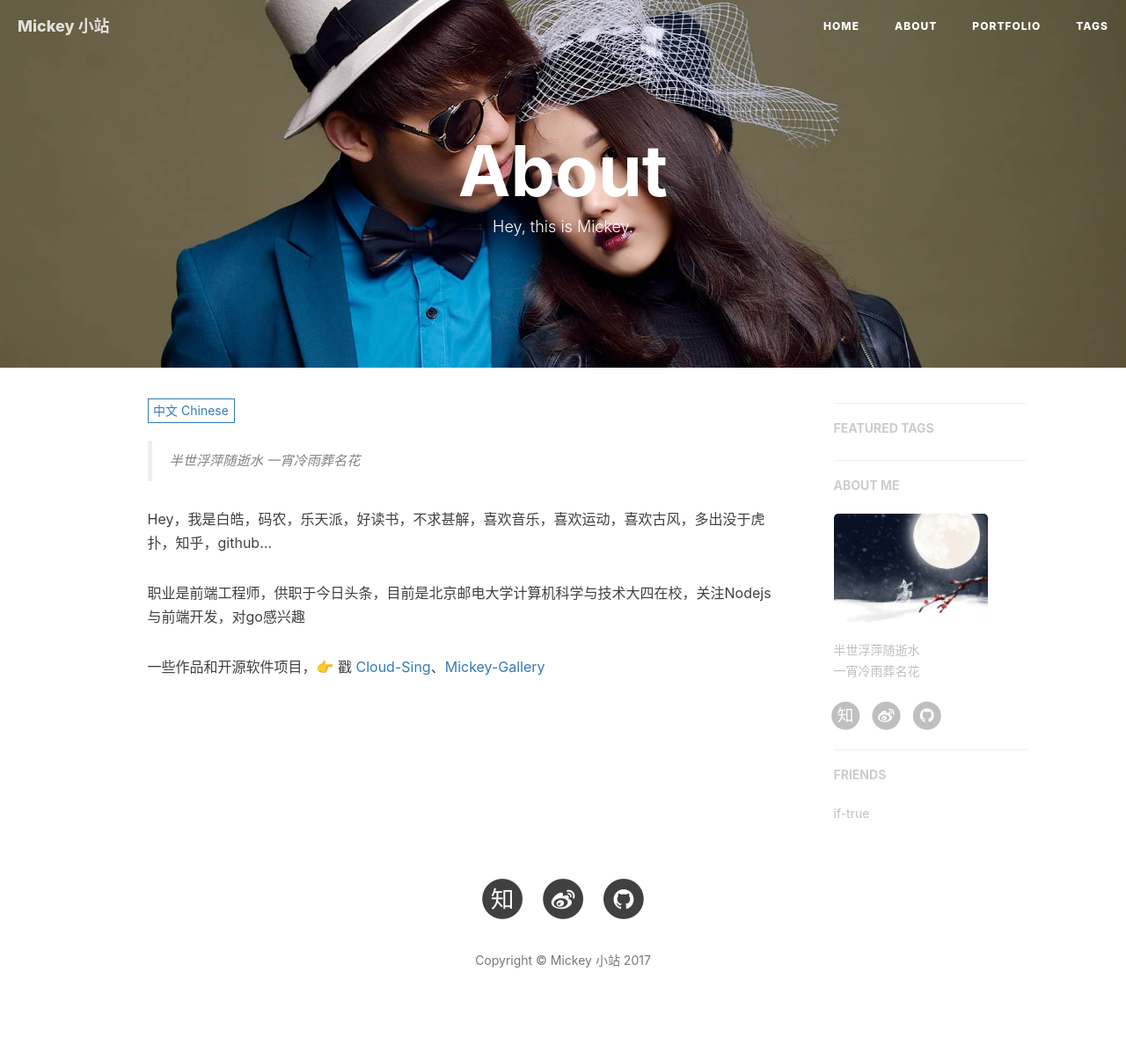
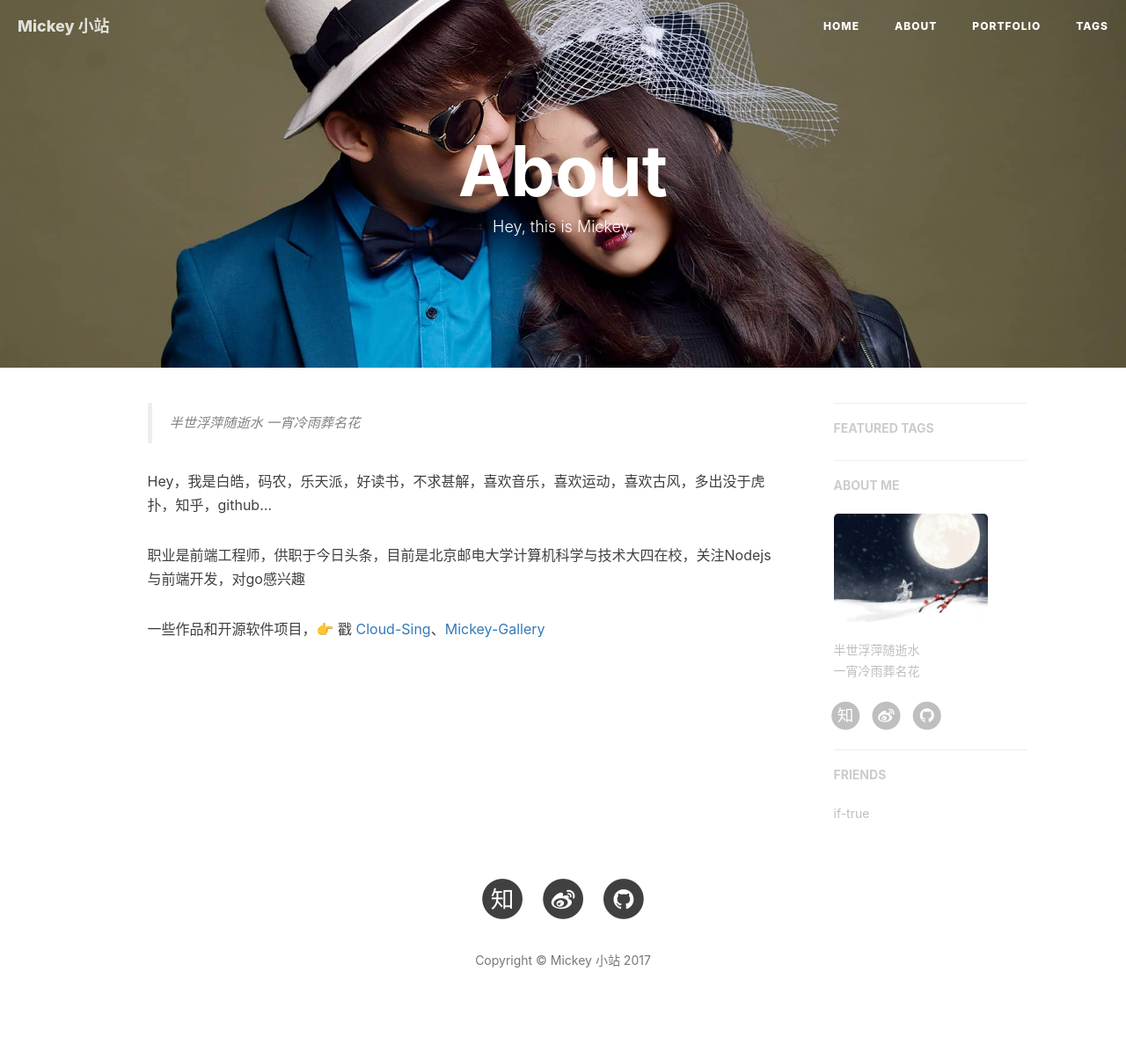
Before and after one commit to mickey0524/mickey0524.github.io, a Jekyll site: the page built from about.html, in a window 1280 px wide. Shown: the whole page at 88% size. Built offline with Jekyll 4.4.1, drawn with Linux system fonts in a browser that asks for light colours; nearby versions of some CDN libraries; comment, search, counter and statistics services are not loaded.

Commit message:
fix(config): change config

```diff
--- a/about.html
+++ b/about.html
@@ -6,10 +6,10 @@ header-img: "img/about-bg.jpg"
 ---
 
 <!-- Language Selector -->
-<select class="sel-lang" onchange= "onLanChange(this.options[this.options.selectedIndex].value)">
+<!-- <select class="sel-lang" onchange= "onLanChange(this.options[this.options.selectedIndex].value)">
     <option value="0" selected> 中文 Chinese </option>
     <option value="1"> 英文 English </option>
-</select>
+</select> -->
 
 <!-- Chinese Version -->
 <div class="zh post-container">
@@ -18,10 +18,10 @@ header-img: "img/about-bg.jpg"
 </div>
 
 <!-- English Version -->
-<div class="en post-container">
+<!-- <div class="en post-container">
     {% capture about_en %}{% include about/en.md %}{% endcapture %}
     {{ about_en | markdownify }}
-</div>
+</div> -->
 
 <!-- Handle Language Change -->
 <script type="text/javascript">
```
